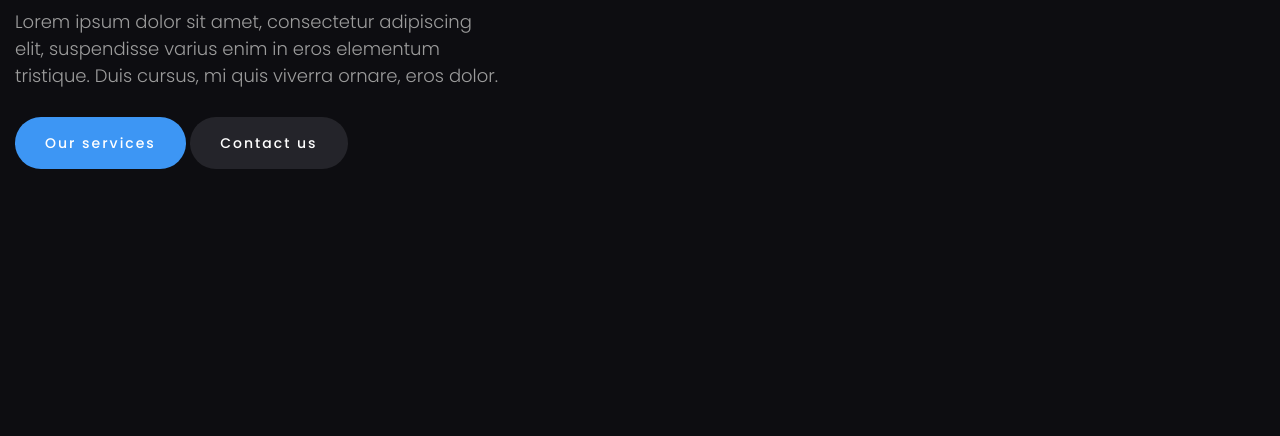
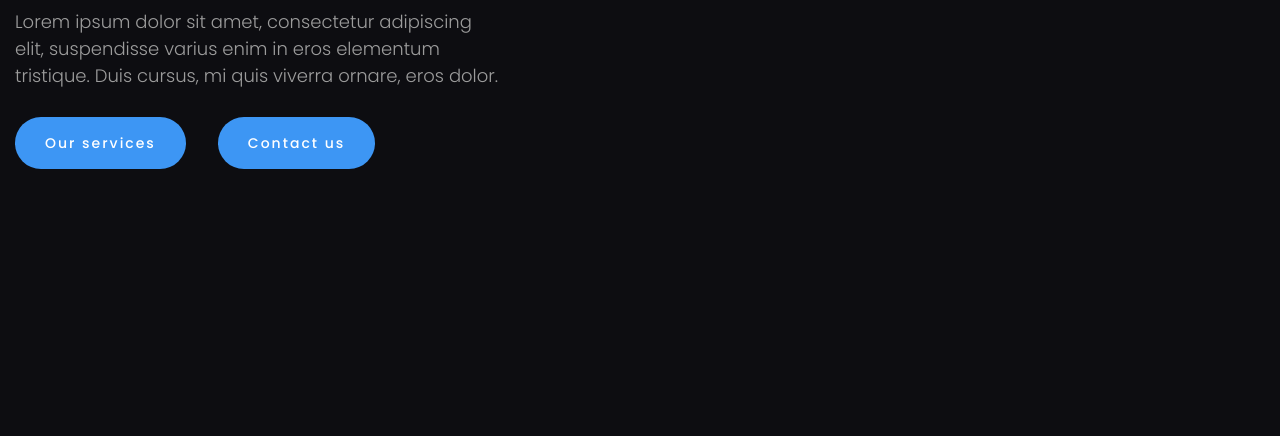
Before and after one commit to NebylytsiaKyrylo/Growfy, a plain HTML site: page index.html in a window 1280 px wide. Shown: the part 364-800 px from the top of the page. Drawn offline with Linux system fonts and the light colour scheme.

Commit message:
Quatrième partie

```diff
--- a/css/style.css
+++ b/css/style.css
@@ -196,10 +196,11 @@ a {
   margin-bottom: 28px;
 }
 .header-main__actions {
+  display: flex;
+  column-gap: 32px;
 }
 .header-main__button {
 }
-.button__dark {
   background: rgba(129, 129, 139, 0.2);
 }
 .button__dark:hover {
--- a/js/script.js
+++ b/js/script.js
@@ -4,7 +4,6 @@ document.addEventListener('click', documentClick);
 
 function documentClick(e) {
   const targetItem = e.target;
-  console.log(targetItem);
   if (targetItem.closest('.icon-menu')) {
     document.documentElement.classList.toggle('menu-open');
   }
```
